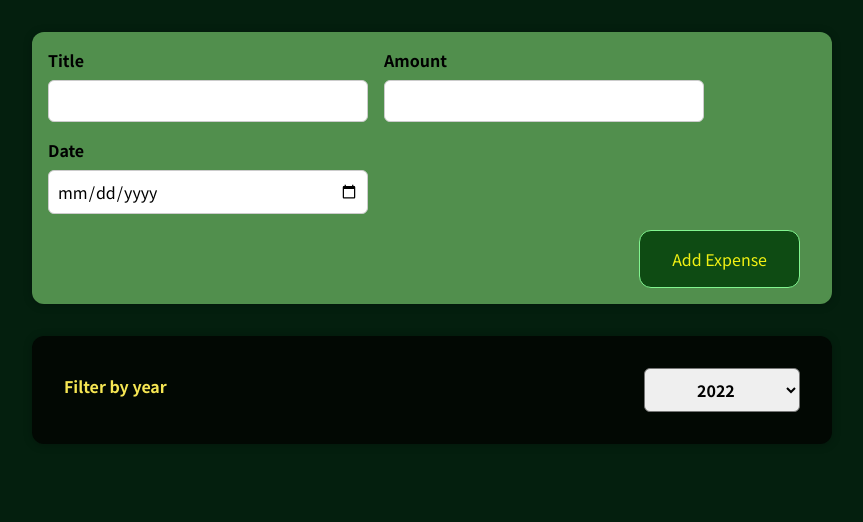
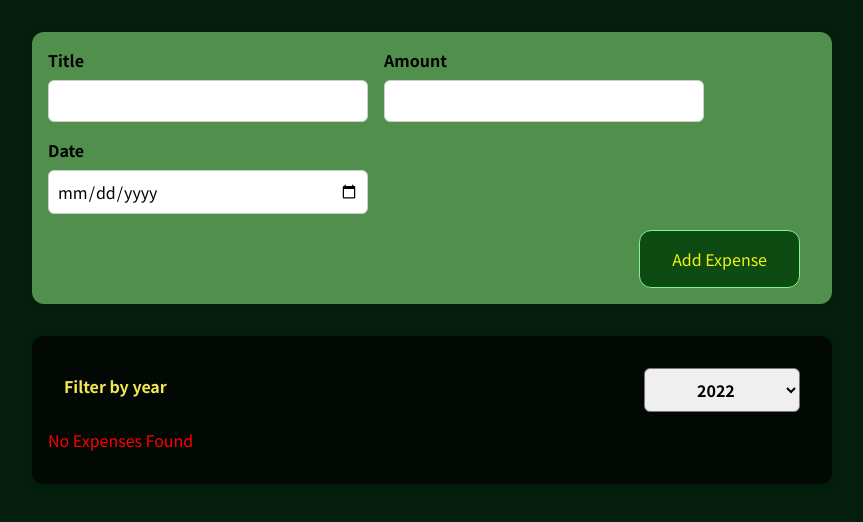
Before and after one commit to KaushikBaidya/expense-tracker, a React (Create React App) app: page / in a window 1280 px wide. Shown: the top 522 px of the page, without its empty margins (208-1071 px from the left). Built offline with nearby package versions, Linux system fonts and the light colour scheme.

Commit message:
conditional expense return

```diff
--- a/src/components/Expenses/Expense.css
+++ b/src/components/Expenses/Expense.css
@@ -4,4 +4,5 @@
   margin: 2rem auto;
   width: 50rem;
   max-width: 95%;
+  color: red;
 }
--- a/src/components/Expenses/Expense.js
+++ b/src/components/Expenses/Expense.js
@@ -17,20 +17,26 @@
     return expense.date.getFullYear().toString() === filteredYear
   })
 
+  let expensesContent = <p>No Expenses Found</p>
+
+  if (filteredExpenses.length > 0) {
+    expensesContent = filteredExpenses.map((expense) => (
+      <ExpenseItem
+        key={expense.id}
+        title={expense.title}
+        amount={expense.amount}
+        date={expense.date}
+      />
+    ))
+  }
+
   return (
     <Card className="expenses">
       <ExpenseFilter
         selected={filteredYear}
         onChangeFilter={handleFilterChange}
       />
-      {filteredExpenses.map((expense) => (
-        <ExpenseItem
-          key={expense.id}
-          title={expense.title}
-          amount={expense.amount}
-          date={expense.date}
-        />
-      ))}
+      {expensesContent}
     </Card>
   )
 }
```
